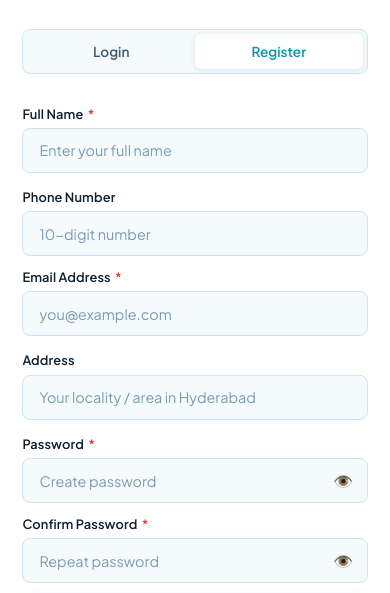
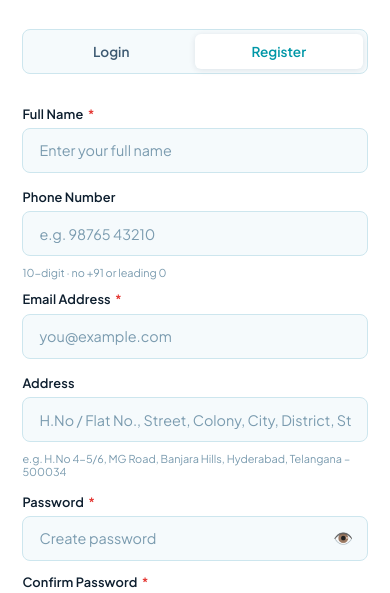
Before and after one commit to sureshadapa11/Hydraa_Telangana, a website: page hydraa-login.html in a window 390 px wide. Both pictures are taken after a click on the button "Register". Shown: the part 235-828 px from the top of the page. Drawn offline with Linux system fonts and the light colour scheme.

Commit message:
fix: improve phone & address field placeholders with Indian format hints
- Phone: placeholder shows '98765 43210', hint says 10-digit no +91
- Address: placeholder shows H.No / Flat No. Indian format
- Example hint: H.No 4-5/6, MG Road, Banjara Hills, Hyderabad - 500034
- Applied to both profile edit page and register form

Co-Authored-By: Claude Sonnet 4.6 <noreply@anthropic.com>

```diff
--- a/hydraa-login.html
+++ b/hydraa-login.html
@@ -436,7 +436,8 @@
           <div class="field-row">
             <div class="field">
               <label>Phone Number</label>
-              <input type="tel" id="reg-phone" placeholder="10-digit number"/>
+              <input type="tel" id="reg-phone" placeholder="e.g. 98765 43210" maxlength="15"/>
+              <small style="font-size:0.68rem;color:var(--text-3);margin-top:3px;display:block">10-digit · no +91 or leading 0</small>
             </div>
             <div class="field">
               <label>Email Address <span>*</span></label>
@@ -445,7 +446,8 @@
           </div>
           <div class="field">
             <label>Address</label>
-            <input type="text" id="reg-address" placeholder="Your locality / area in Hyderabad"/>
+            <input type="text" id="reg-address" placeholder="H.No / Flat No., Street, Colony, City, District, State – PIN"/>
+            <small style="font-size:0.68rem;color:var(--text-3);margin-top:3px;display:block">e.g. H.No 4-5/6, MG Road, Banjara Hills, Hyderabad, Telangana – 500034</small>
           </div>
           <div class="field-row">
             <div class="field">
```
Also changed, not shown: hydraa-user-profile.html (+4 -4 lines).
